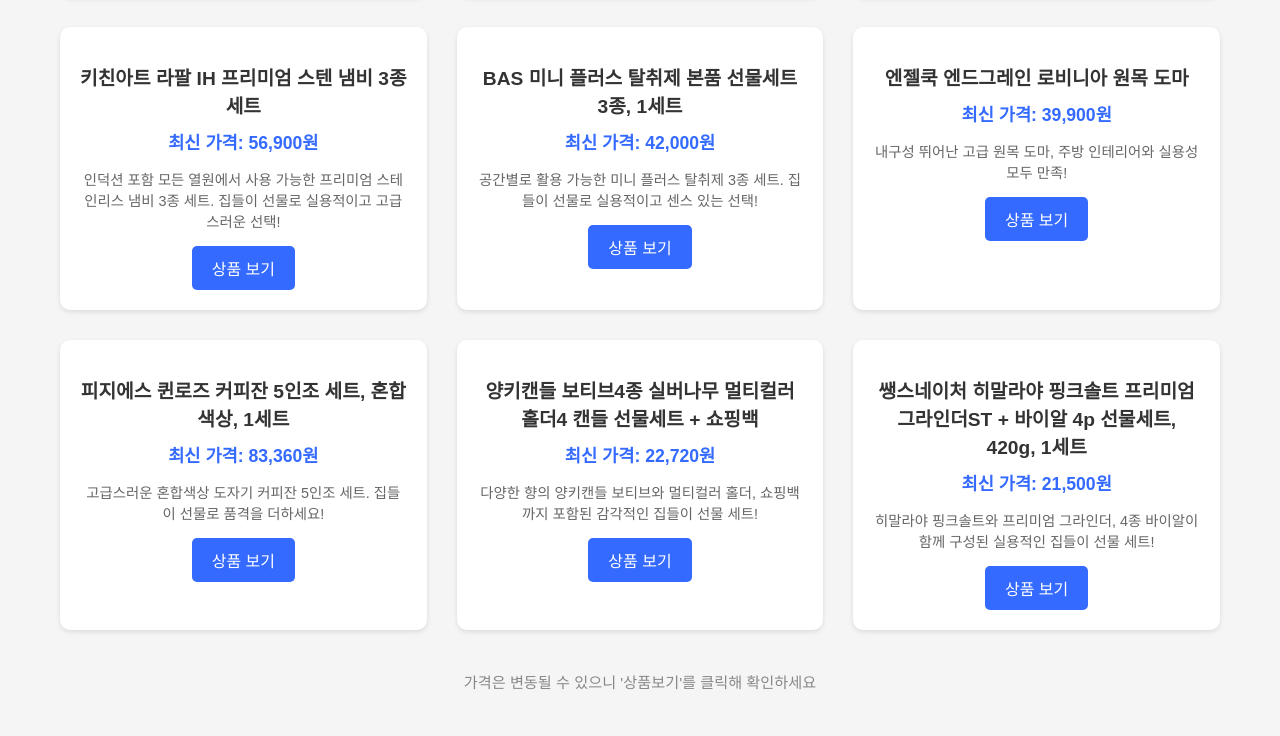
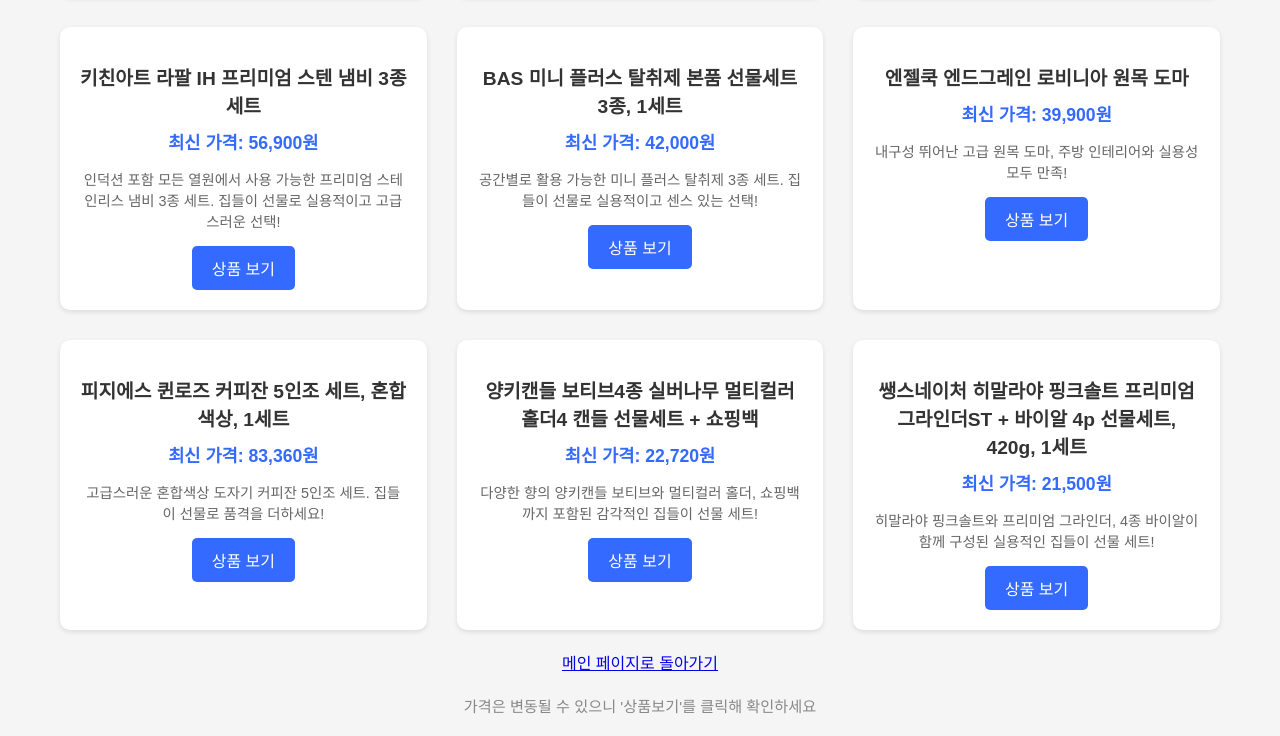
Before and after one commit to lee-sketch810/my-coupang-site, a plain HTML site: page housewarming.html in a window 1280 px wide. Shown: the part 513-1249 px from the top of the page. Before the commit the page ends 1225 px from the top, so only its background shows below. Drawn offline with Linux system fonts and the light colour scheme.

Commit message:
Add files via upload

```diff
--- a/housewarming.html
+++ b/housewarming.html
@@ -148,7 +148,9 @@
                 <a href="https://link.coupang.com/a/cztdIV" target="_blank" rel="noopener noreferrer">상품 보기</a>
             </div>
         </div>
-        <!-- <a href="index.html" class="back-link">← 메인으로 돌아가기</a> -->
+        <div class="back-button">
+            <a href="index.html">메인 페이지로 돌아가기</a>
+        </div>
         <div style="margin-top: 20px; color: #888; font-size: 0.95em;">
             가격은 변동될 수 있으니 '상품보기'를 클릭해 확인하세요
         </div>
```
